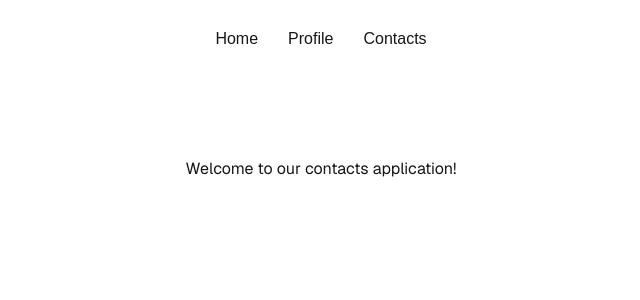
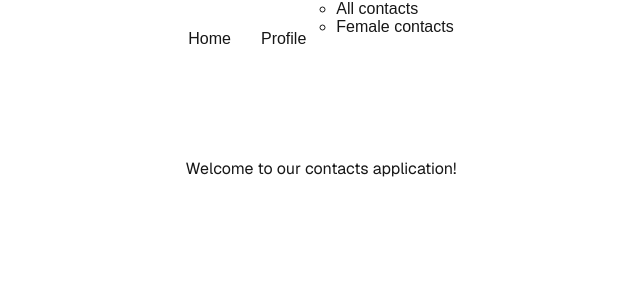
Before and after one commit to AlonaHarnyk/BC_77_React, a Next.js app: page / in a window 1280 px wide. Shown: the top 300 px of the page, without its empty margins (319-959 px from the left). Built offline with nearby package versions, Linux system fonts and the light colour scheme.

Commit message:
Add list of female and all contacts

```diff
--- a/components/Header/Header.tsx
+++ b/components/Header/Header.tsx
@@ -17,9 +17,20 @@ export default function Header() {
             </Link>
           </li>
           <li>
-            <Link className={css.link} href="/contacts">
+            <ul>
+              <li>
+                <Link href={"/contacts/search/all"}>All contacts</Link>
+              </li>
+              <li>
+                <Link href={"/contacts/search/female"}>Female contacts</Link>
+              </li>
+              {/* <li>
+                <Link href={"/contacts/search/male"}>Male contacts</Link>
+              </li> */}
+            </ul>
+            {/* <Link className={css.link} href="/contacts">
               Contacts
-            </Link>
+            </Link> */}
           </li>
         </ul>
       </nav>
```
Also changed, not shown: app/contacts/search/[...slug]/page.tsx (+12 -3 lines), components/SearchBar/SearchBar.tsx (+6 -2 lines), libs/api.ts (+9 -2 lines).
